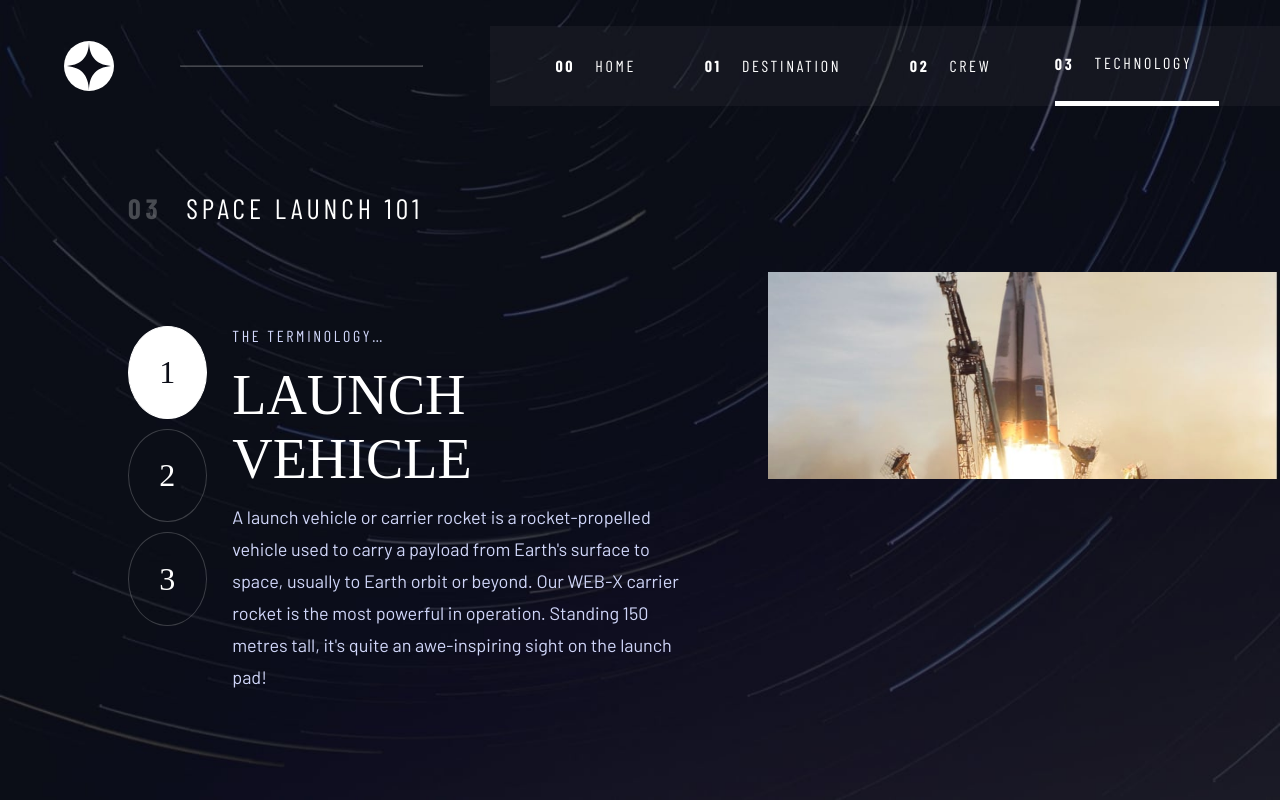
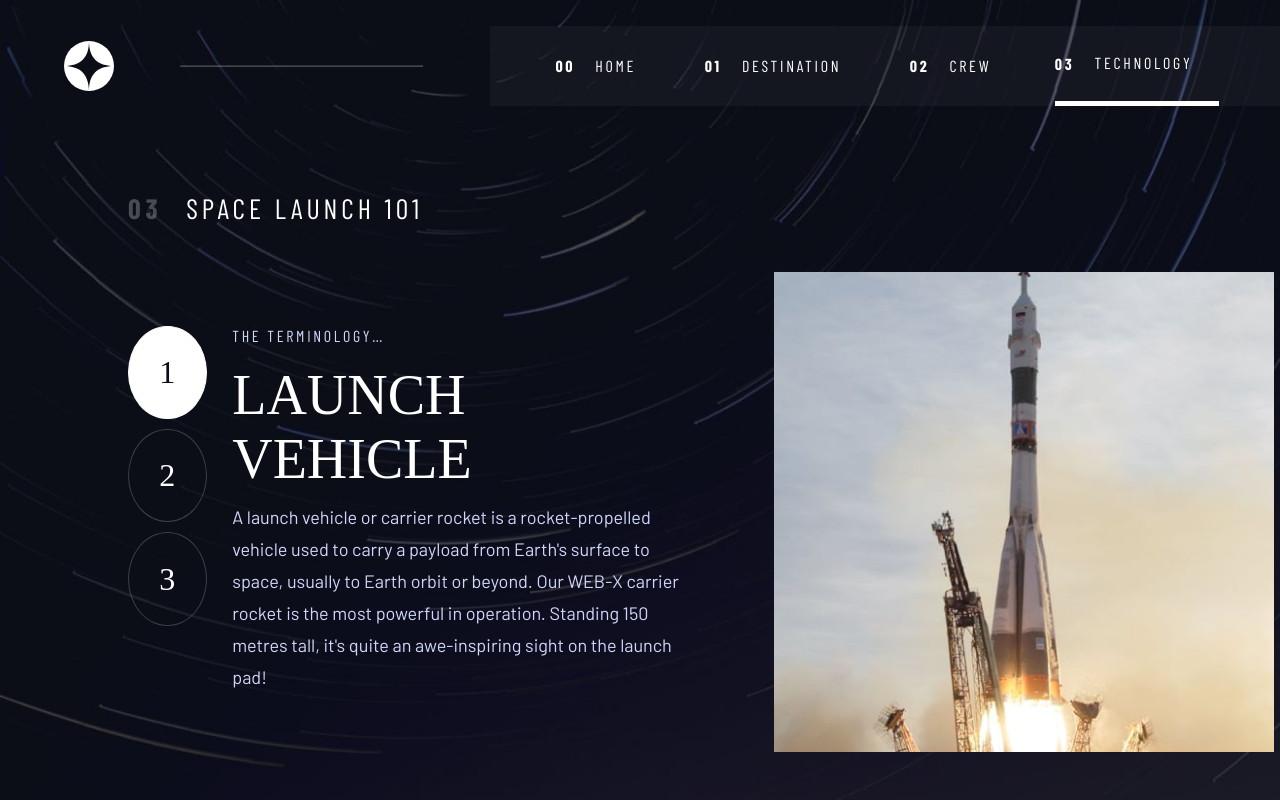
Before and after one commit to jyunakaike/Space-tourism-multi-page-website, a Next.js app: page /technology in a window 1280 px wide. Built offline with nearby package versions, Linux system fonts and the light colour scheme; a web font is replaced by a local one.

Commit message:
feat: change tech image when size change

```diff
--- a/src/components/Technology/index.js
+++ b/src/components/Technology/index.js
@@ -1,4 +1,4 @@
-import React, { useState, useEffect } from 'react';
+import React, { useState, useEffect, useCallback } from 'react';
 import Image from 'next/image';
 
 import styles from './technology.module.css';
@@ -8,16 +8,29 @@ export const Technology = ({ technologyList }) => {
     const [Loading, setLoading] = useState()
     const [error, setError] = useState(false)
 
+    const [windowSize, setWindowSize] = useState();
+
     useEffect(() => {
         setLoading(true)
         try {
             setTechnology(technologyList[0]);
             setLoading(false)
+            if (typeof window !== 'undefined') {
+                function handleResize() {
+                    setWindowSize(
+                        window.innerWidth
+                    );
+                }
+                window.addEventListener("resize", handleResize);
+                handleResize();
+                return () => window.removeEventListener("resize", handleResize);
+            }
         } catch (error) {
             setLoading(false)
             setError(error)
         }
     }, [])
+
     const handleButtonNumber = (item) => {
         setLoading(true)
         try {
@@ -28,6 +41,7 @@ export const Technology = ({ technologyList }) => {
             setError(error)
         }
     }
+
     return (
         <section className={styles['technology-container']}>
             <div className={styles['technology-wrapper']}>
@@ -54,8 +68,13 @@ export const Technology = ({ technologyList }) => {
                                 </div>
                             </article>
                             <div className={styles['technology-article-image']}>
-                                {/* <Image src={technology.images.portrait} width='100%' height='100%' layout="responsive" objectFit="contain" alt={`${technology.name}-image`} /> */}
-                                <Image src={technology.images.landscape} width='99%' height='40%' layout="responsive" objectFit="contain" alt={`${technology.name}-image`} />
+                                {
+                                    (windowSize < 820)
+                                        ?
+                                        <Image src={technology.images.landscape} width='99%' height='40%' layout="responsive" objectFit="contain" alt={`${technology.name}-image`} />
+                                        :
+                                        <Image src={technology.images.portrait} width='100%' height='100%' layout="responsive" objectFit="contain" alt={`${technology.name}-image`} />
+                                }
                             </div>
                         </div>
                         :
--- a/src/components/Technology/technology.module.css
+++ b/src/components/Technology/technology.module.css
@@ -5,7 +5,8 @@
     background-repeat: no-repeat;
 
     width: 100%;
-    height: 100vh;
+    height: auto;
+    min-height: 100vh;
     display: flex;
 }
 
@@ -164,8 +165,6 @@
         margin: 20% 0% 5% 0%;
         width: 100%;
         height: 60%;
-        /* background-color: red ; */
-        /* background-color: bisque; */
     }
 
     .technology-title {
```
